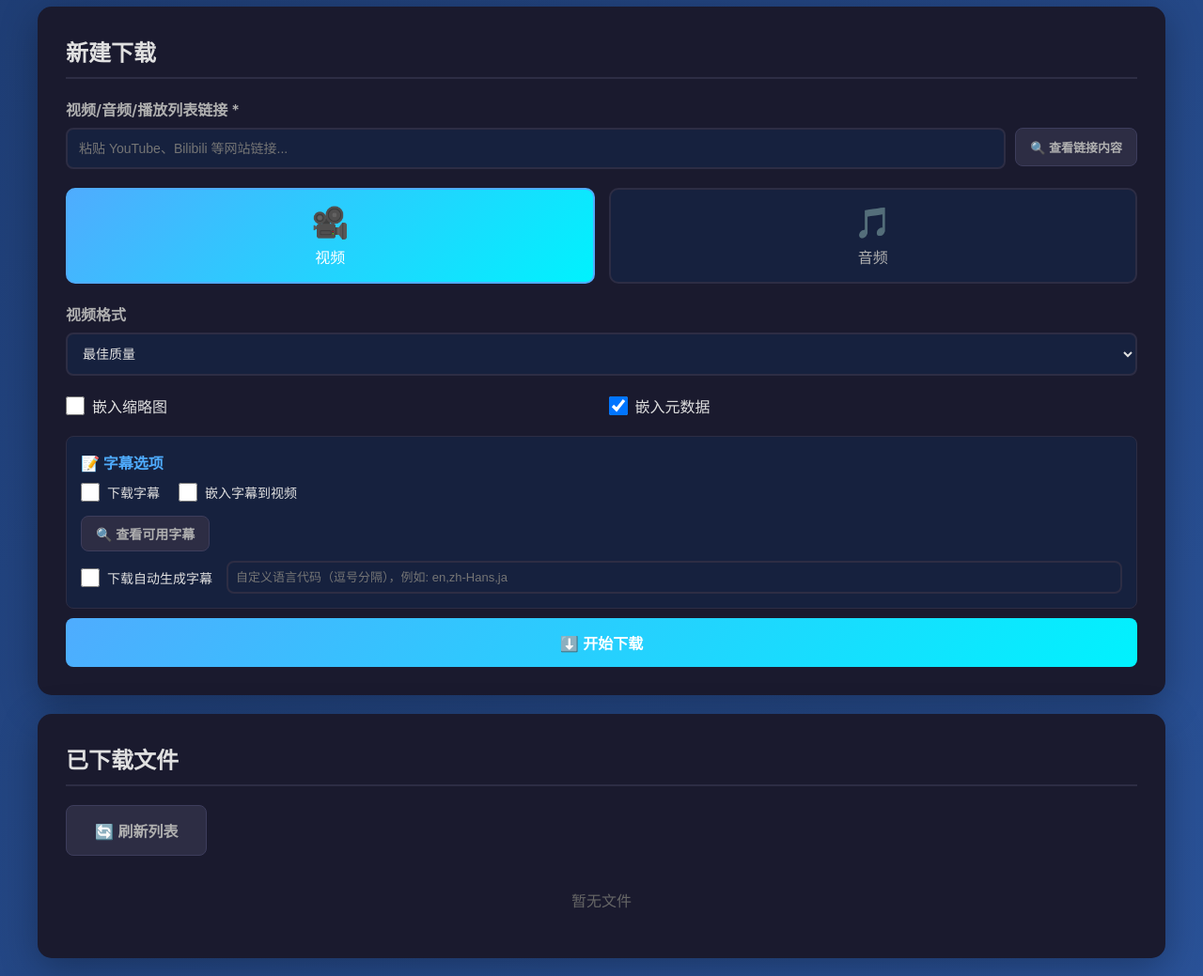
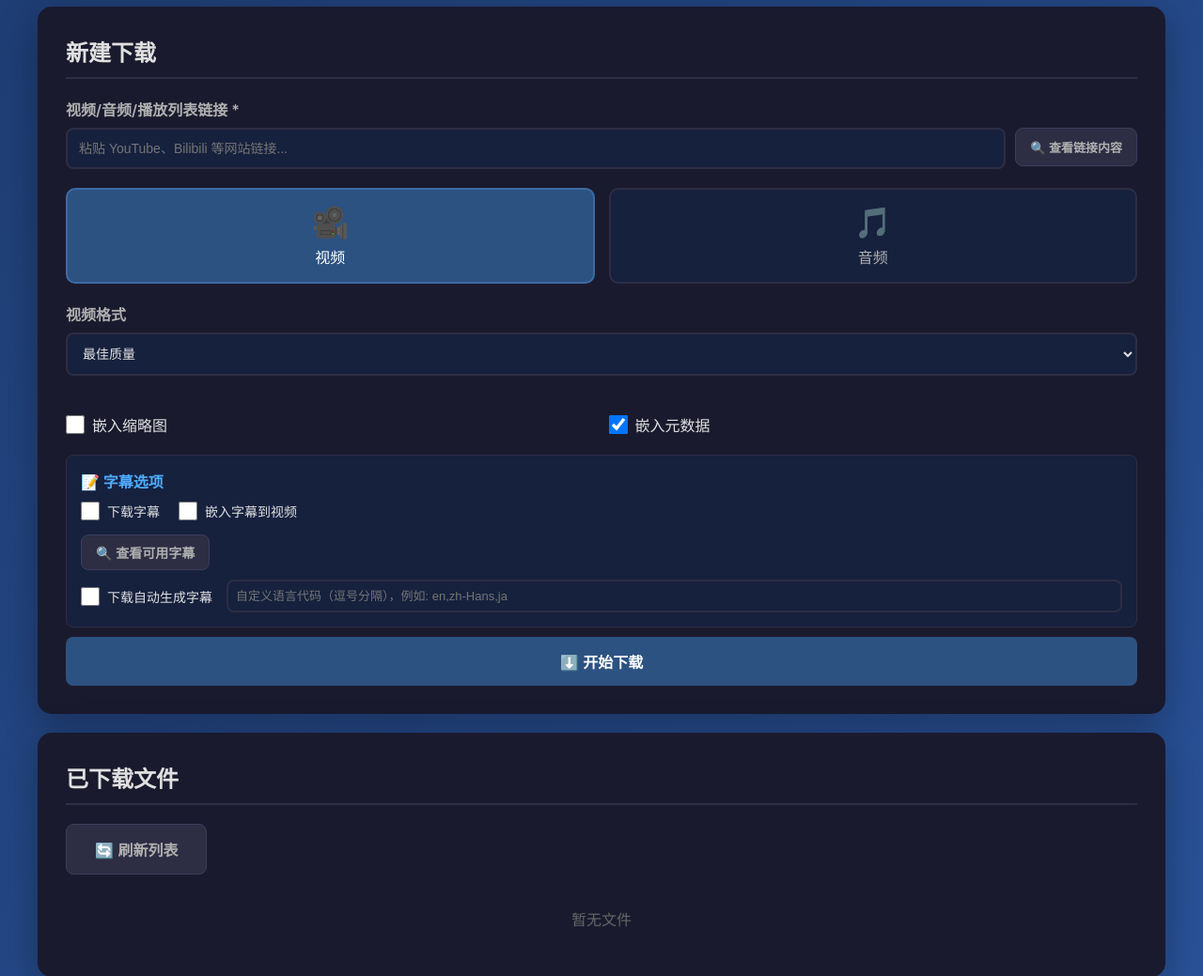
Before and after one commit to GaolZiny/yt-dlp-webui, a Flask app: page / in a window 1280 px wide. Shown: the part 184-1223 px from the top of the page at 94% size. Run offline with Flask 3, Linux system fonts and the light colour scheme; data that the repository does not hold is empty; parts of the project's set-up code (start-up, migrations or seed data) failed here and were passed over; some libraries are stand-ins or nearby versions.

Commit message:
Design: Fix bright button colors and layout jumping
- Changed all bright blue (#4facfe) to softer dark blue (#2c5282)
- Applied to buttons, mode selector, progress bar, and focus states
- Fixed video/audio switching jump by adding options-grid wrapper to videoOptions
- Removed unnecessary min-height rule
- Both containers now have identical structure preventing layout shift

```diff
--- a/templates/index.html
+++ b/templates/index.html
@@ -81,7 +81,7 @@
         .form-group select:focus,
         .form-group input[type="number"]:focus {
             outline: none;
-            border-color: #4facfe;
+            border-color: #3d6ba3;
             background: #1a2845;
         }
 
@@ -104,14 +104,14 @@
         }
 
         .mode-option:hover {
-            border-color: #4facfe;
+            border-color: #3d6ba3;
             background: #1a2845;
             color: #e0e0e0;
         }
 
         .mode-option.active {
-            border-color: #4facfe;
-            background: linear-gradient(135deg, #4facfe 0%, #00f2fe 100%);
+            border-color: #3d6ba3;
+            background: #2c5282;
             color: white;
         }
 
@@ -129,11 +129,6 @@
             grid-template-columns: repeat(auto-fit, minmax(250px, 1fr));
             gap: 15px;
             margin-top: 20px;
-        }
-
-        /* Fix jumping issue when switching between audio and video modes */
-        #audioOptions, #videoOptions {
-            min-height: 75px;
         }
 
         .checkbox-group {
@@ -162,7 +157,7 @@
         }
 
         .btn-primary {
-            background: linear-gradient(135deg, #4facfe 0%, #00f2fe 100%);
+            background: #2c5282;
             color: white;
             width: 100%;
             justify-content: center;
@@ -170,8 +165,9 @@
         }
 
         .btn-primary:hover {
+            background: #3d6ba3;
             transform: translateY(-2px);
-            box-shadow: 0 5px 20px rgba(79, 172, 254, 0.4);
+            box-shadow: 0 5px 20px rgba(44, 82, 130, 0.4);
         }
 
         .btn-primary:disabled {
@@ -230,7 +226,7 @@
 
         .progress-fill {
             height: 100%;
-            background: linear-gradient(90deg, #4facfe 0%, #00f2fe 100%);
+            background: #2c5282;
             transition: width 0.3s;
             display: flex;
             align-items: center;
@@ -471,6 +467,7 @@
 
                 <!-- Video options -->
                 <div id="videoOptions">
+                    <div class="options-grid">
                         <div class="form-group">
                             <label for="videoFormat" data-i18n="video.format">视频格式</label>
                             <select id="videoFormat" name="video_format">
@@ -481,6 +478,7 @@
                                 <option value="bestvideo[height<=1080]+bestaudio" data-i18n="video.1080p">1080p</option>
                                 <option value="bestvideo[height<=2160]+bestaudio" data-i18n="video.4k">4K</option>
                             </select>
+                        </div>
                     </div>
                 </div>
 
```
Lines whose indentation alone changed are shown as unchanged.
